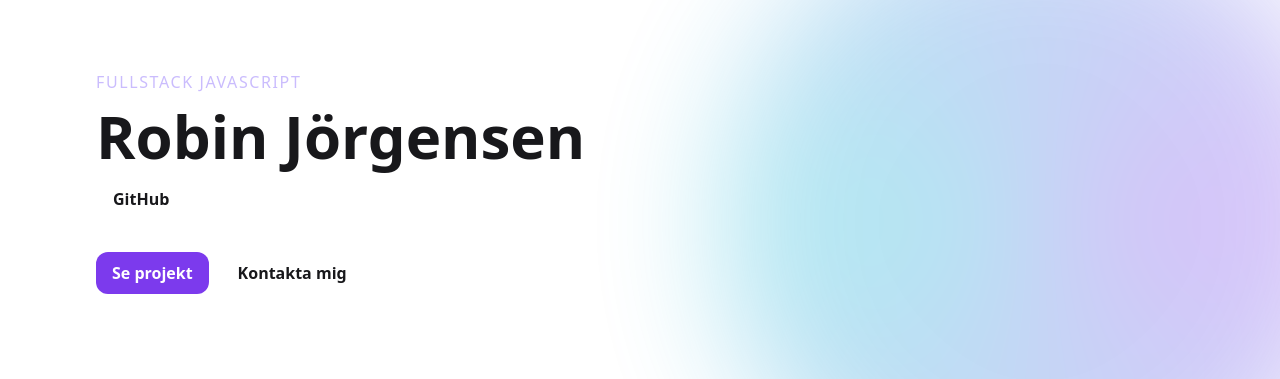
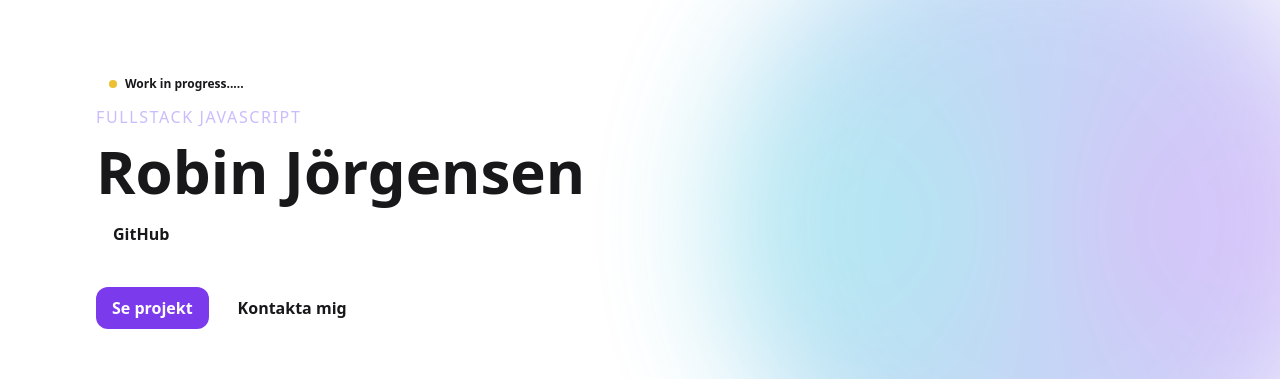
Before and after one commit to Robinjorgensen123/MyPortfolio, a React (Vite) app: page / in a window 1280 px wide. Shown: the part 123-502 px from the top of the page. Built offline with nearby package versions, Linux system fonts and the light colour scheme.

Commit message:
work in progress

```diff
--- a/src/pages/Home.tsx
+++ b/src/pages/Home.tsx
@@ -5,7 +5,17 @@ import { projects } from "../data/projects"
 
 const Hero: React.FC = () => (
     <section className="relative py-24 sm:py-32 overflow-hidden">
-    <div className="max-w-6xl mx-auto px-4 sm:px-6 lg:px-8 relative z-10">
+    <div className="max-w-6xl mx-auto px-4 sm:px-6 lg:px-8">
+       <div className="mb-2">
+        <span
+          className="inline-flex items-center gap-2 rounded-full px-3 py-1 text-xs font-semibold
+                     border border-white/10 bg-white/40 dark:bg-white/10 backdrop-blur
+                     whitespace-nowrap"
+        >
+          <span className="h-2 w-2 rounded-full bg-yellow-500 animate-pulse" />
+          Work in progress.....
+        </span>
+      </div>
       <p className="text-m tracking-widest text-violet-300/90 uppercase">Fullstack JavaScript</p>
       <h1 className="mt-3 text-4xl sm:text-6xl font-extrabold leading-tight">Robin Jörgensen</h1>
 <p><a className="inline-flex mt-3 items-center gap-4 rounded-xl px-4 py-2 font-bold border border-white/50" href="https://github.com/Robinjorgensen123" target="_blank" rel="noopener noreferrer"><strong>GitHub </strong></a></p>
```
